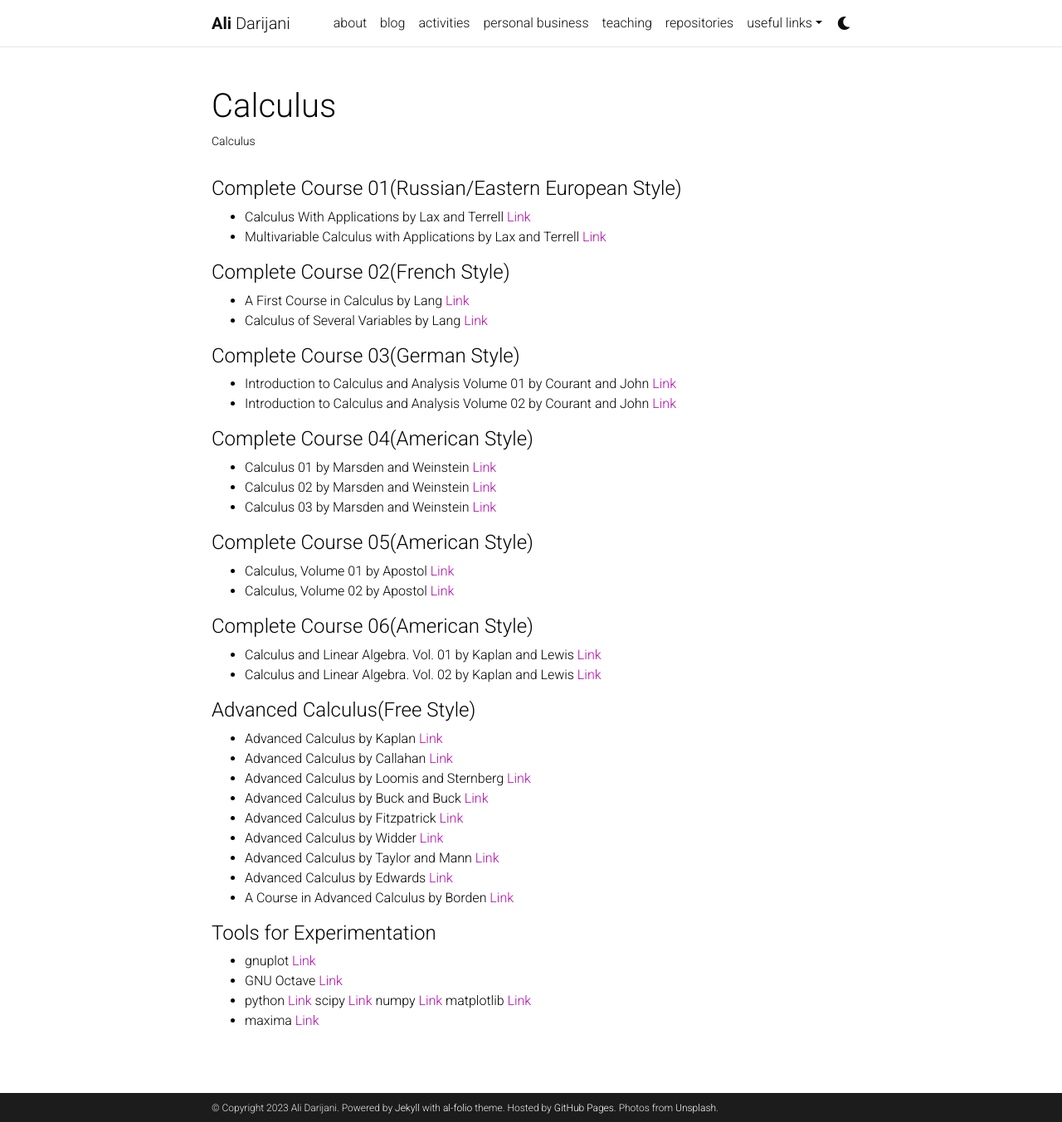
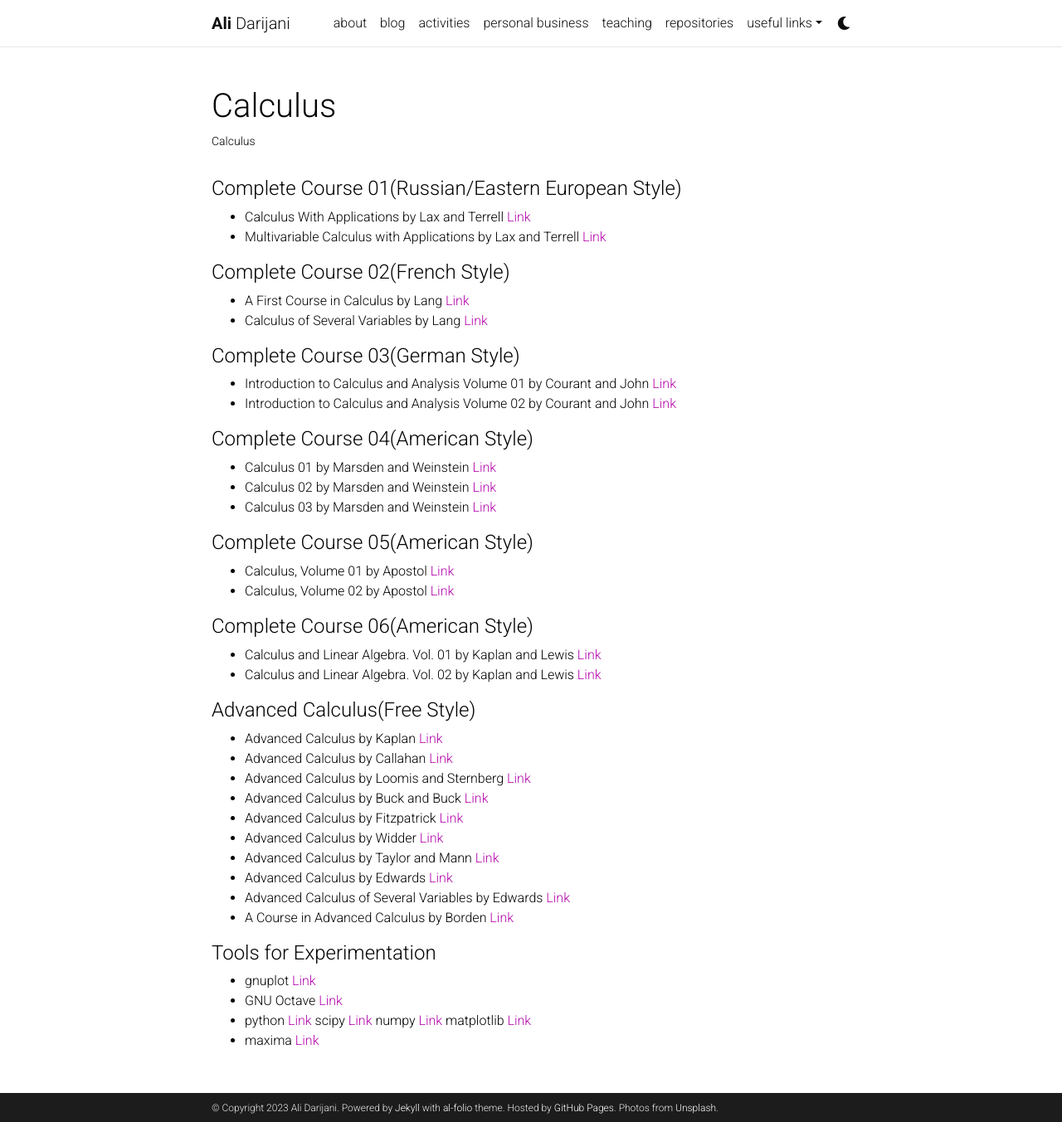
Before and after one commit to adarijani/adarijani.github.io_archived, a Jekyll site: the page built from _projects/t_03_.calculus.md, in a window 1280 px wide and 1353 px high. Shown: the whole window at 83% size. Built offline with Jekyll 4.4.1, drawn with Linux system fonts in a browser that asks for light colours; comment, search, counter and statistics services are not loaded; a style sheet for code colours, icons or effects is not loaded.

Commit message:
Update t_03_.calculus.md

```diff
--- a/_projects/t_03_.calculus.md
+++ b/_projects/t_03_.calculus.md
@@ -48,6 +48,7 @@ category: teaching
 * Advanced Calculus by Widder [Link](https://store.doverpublications.com/0486661032.html)
 * Advanced Calculus by Taylor and Mann [Link](https://www.wiley.com/en-us/Advanced+Calculus%2C+3rd+Edition-p-9780471025665)
 * Advanced Calculus by Edwards [Link](https://link.springer.com/book/10.1007/978-0-8176-8412-9)
+* Advanced Calculus of Several Variables by Edwards [Link](https://www.sciencedirect.com/book/9780122325502/advanced-calculus-of-several-variables)
 * A Course in Advanced Calculus by Borden [Link](https://store.doverpublications.com/0486150380.html)
 
 #### Tools for Experimentation
```
